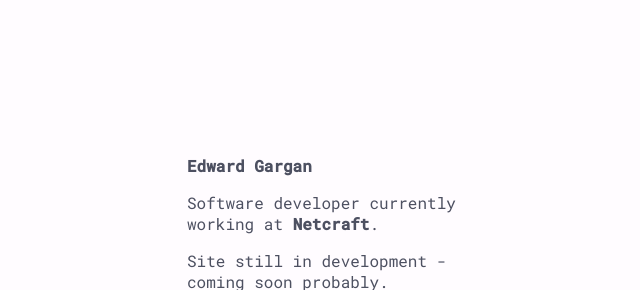
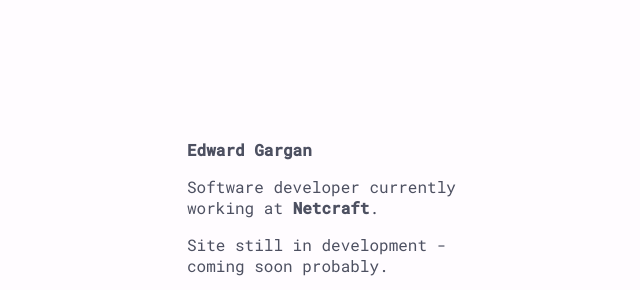
Before and after one commit to dylandevalia/edwardgargan.com, a plain HTML site: page index.html in a window 1280 px wide. Shown: the part 159-449 px from the top of the page, without its empty margins (313-953 px from the left). Drawn offline with Linux system fonts and the light colour scheme.

Commit message:
Add negative top margin to nudge #content up

```diff
--- a/style.css
+++ b/style.css
@@ -16,7 +16,9 @@ html {
 }
 
 #content {
-        width: 280px;
+    /* Nudge content up a bit */
+    margin-top: -32px;
+    width: 280px;
     color: #4D5061;
 }
 
```
